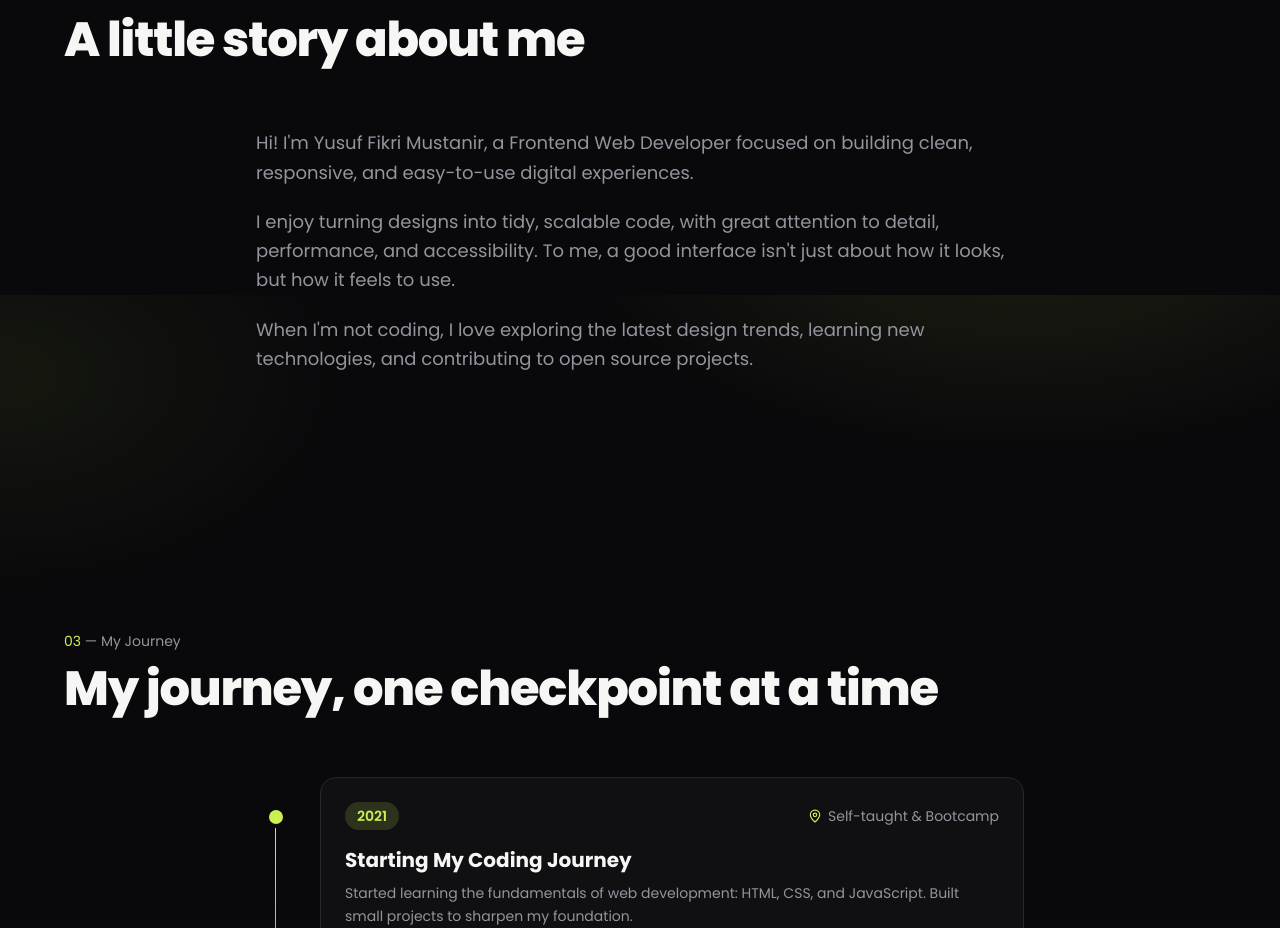
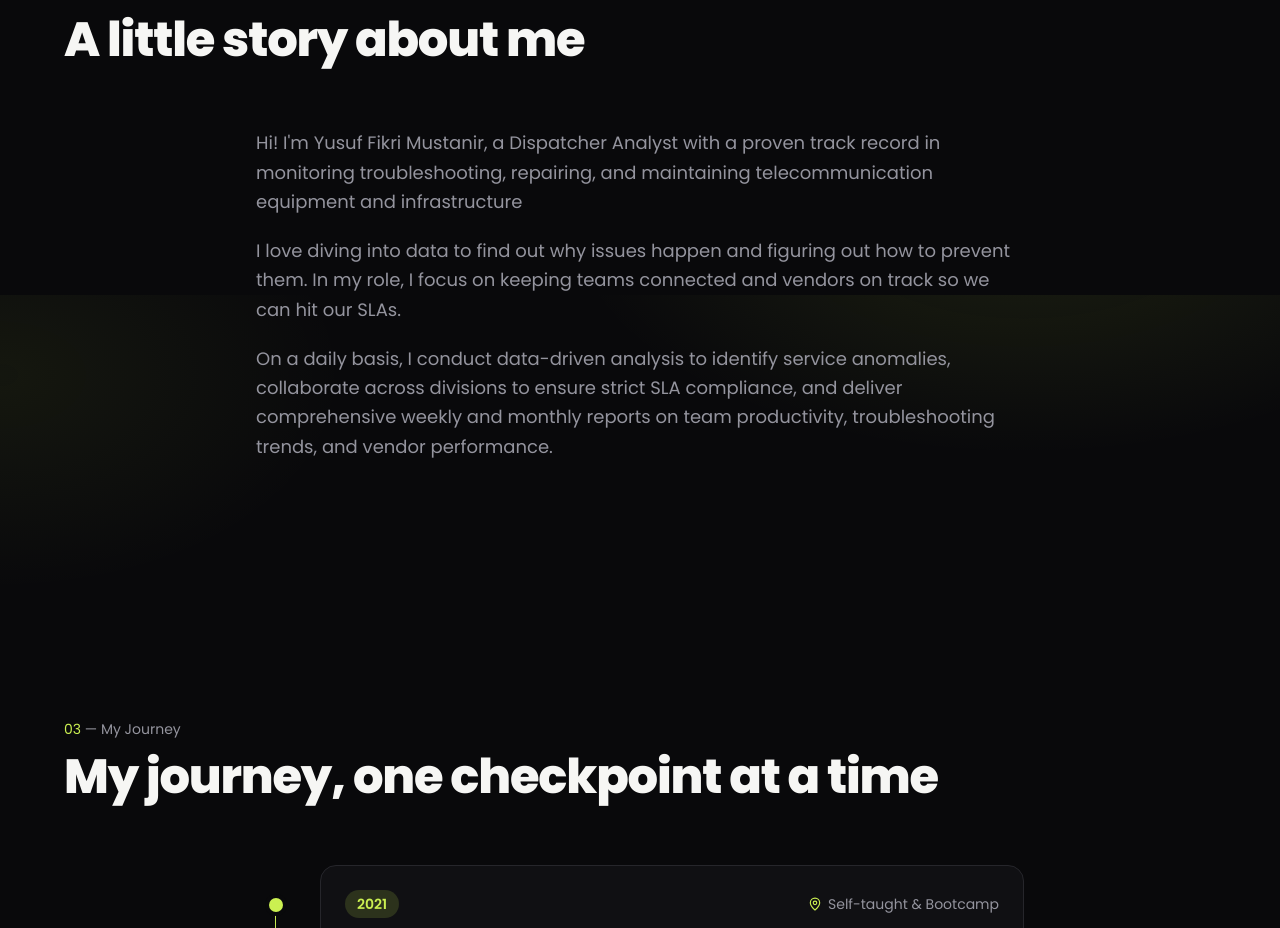
Before and after one commit to yusuffikri/yusuf-fikri, a React (Vite) app: page / in a window 1280 px wide. Shown: the part 1305-2233 px from the top of the page. Built offline with nearby package versions, Linux system fonts and the light colour scheme.

Commit message:
Update data.js

```diff
--- a/src/data.js
+++ b/src/data.js
@@ -23,9 +23,9 @@ export const stats = [
 
 export const about = {
   paragraphs: [
-    "Hi! I'm Yusuf Fikri Mustanir, a Frontend Web Developer focused on building clean, responsive, and easy-to-use digital experiences.",
-    "I enjoy turning designs into tidy, scalable code, with great attention to detail, performance, and accessibility. To me, a good interface isn't just about how it looks, but how it feels to use.",
-    "When I'm not coding, I love exploring the latest design trends, learning new technologies, and contributing to open source projects.",
+    "Hi! I'm Yusuf Fikri Mustanir, a Dispatcher Analyst with a proven track record in monitoring troubleshooting, repairing, and maintaining telecommunication equipment and infrastructure",
+    "I love diving into data to find out why issues happen and figuring out how to prevent them. In my role, I focus on keeping teams connected and vendors on track so we can hit our SLAs.",
+    "On a daily basis, I conduct data-driven analysis to identify service anomalies, collaborate across divisions to ensure strict SLA compliance, and deliver comprehensive weekly and monthly reports on team productivity, troubleshooting trends, and vendor performance.",
   ],
   highlights: [
     "Responsive & pixel-perfect UI",
```
